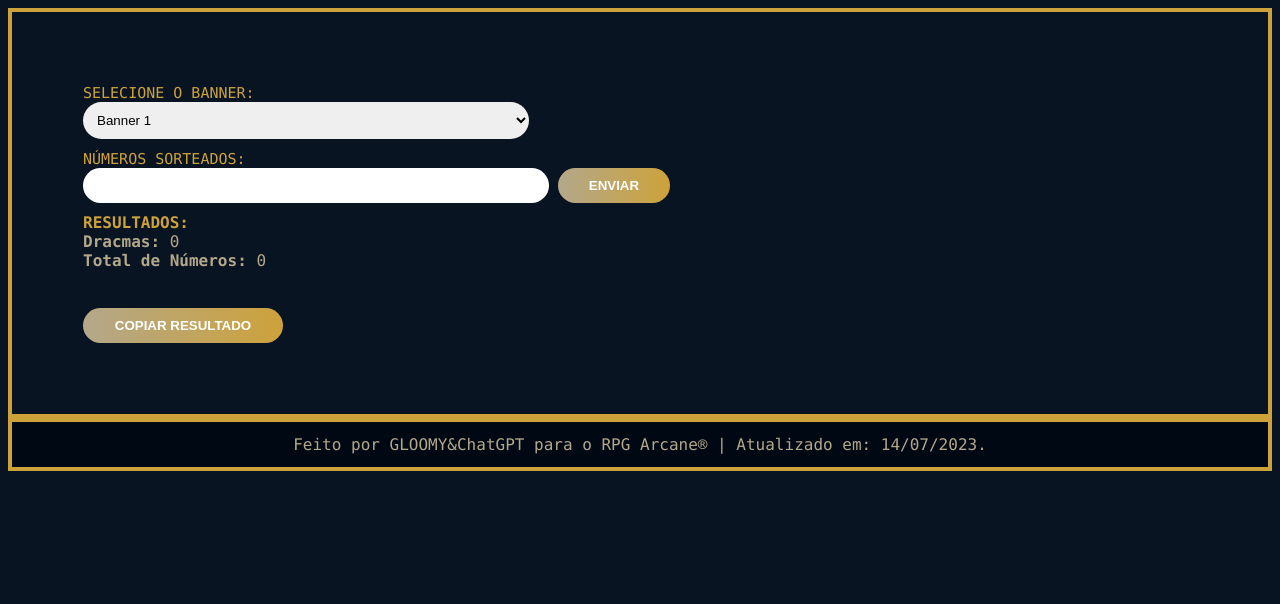
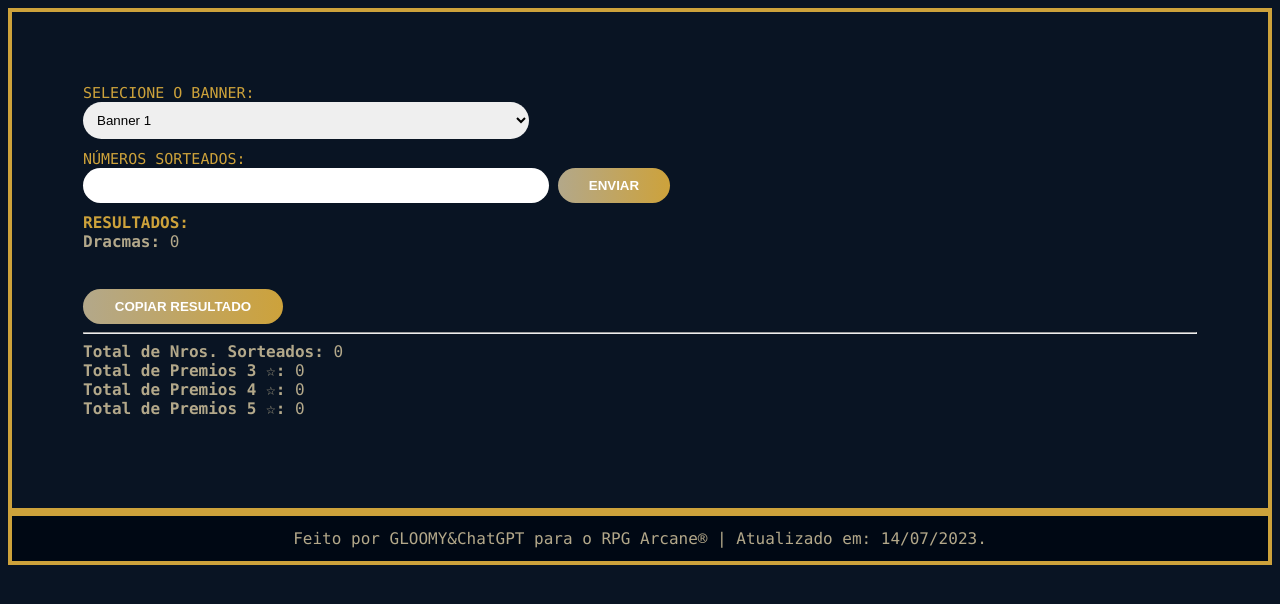
Before and after one commit to gloomy-rose/verifyGacha, a plain HTML site: page index.html in a window 1280 px wide. Drawn offline with Linux system fonts and the light colour scheme.

Commit message:
Update index.html
Contagem de cada tipo de prêmio

```diff
--- a/index.html
+++ b/index.html
@@ -35,11 +35,14 @@
 
       <b>Dracmas:</b> <span id="nroDracmas">0</span><br>
     </div>
+    <br><br>
+    <button class="copiarResultado" onclick="copiarResultado()">Copiar Resultado</button>
+    <hr>
 
-
-    <b>Total de Números:</b> <span id="quantidadeNumeros">0</span><br><br><br>
-    <button class="copiarResultado" onclick="copiarResultado()">Copiar Resultado</button>
-
+    <b>Total de Nros. Sorteados:</b> <span id="quantidadeNumeros">0</span> <br>
+    <b>Total de Premios 3 ☆:</b> <span id="quantidadeTresEstrelas">0</span><br>
+    <b>Total de Premios 4 ☆:</b> <span id="quantidadeQuatroEstrelas">0</span><br>
+    <b>Total de Premios 5 ☆:</b> <span id="quantidadeJackspot">0</span><br><br>
 
 
   </div>
```
